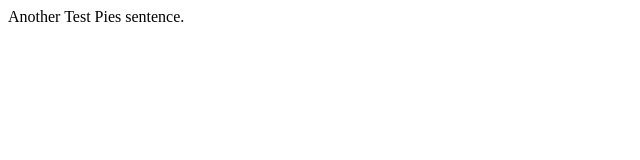
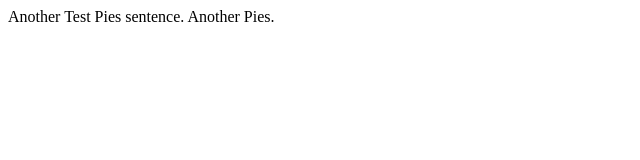
Before and after one commit to MaciekM7/safasfsafsa, a plain HTML site: page index.html in a window 1280 px wide. Shown: the whole page, without its empty margins (0-640 px from the left). Drawn offline with Linux system fonts and the light colour scheme.

Commit message:
pies 2 sentence

```diff
--- a/index.html
+++ b/index.html
@@ -25,7 +25,7 @@
 
 Another Test
 Pies sentence.
-
+Another Pies.
 
 
 </body>
```
